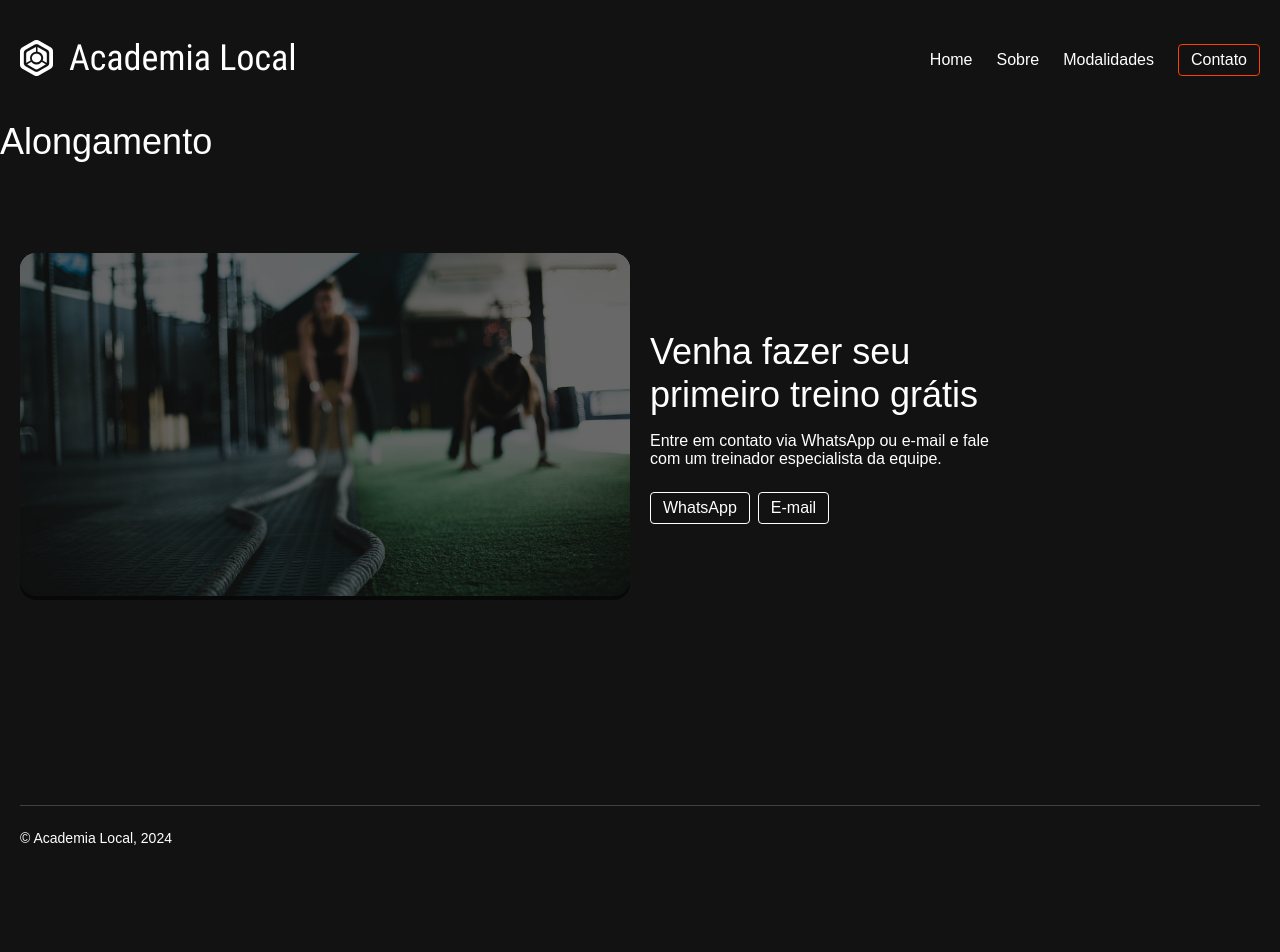
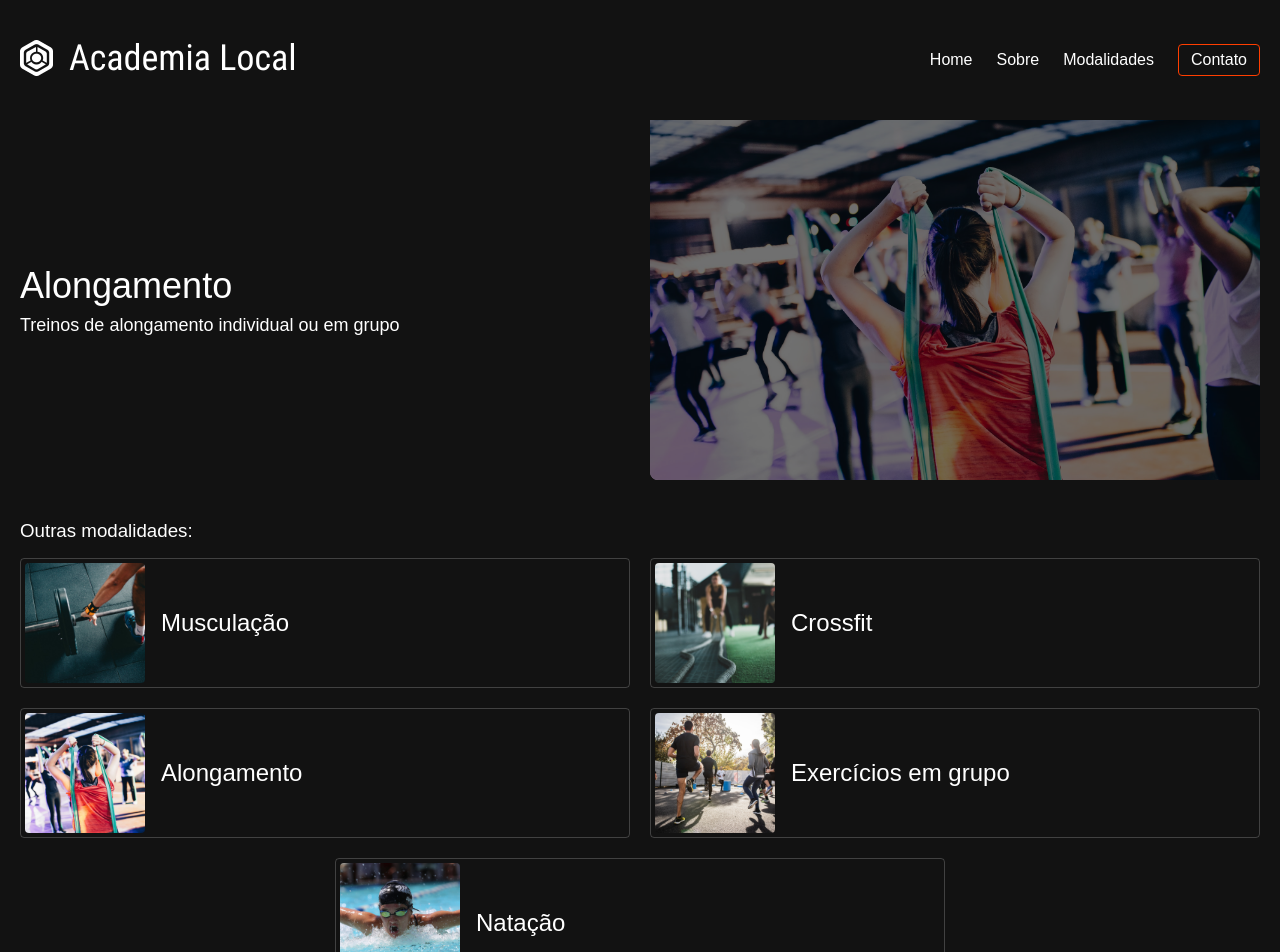
Before and after one commit to kevincamussi/academialocal_svelte, a SvelteKit app: page /modalidades/alongamento in a window 1280 px wide. Shown: the top 952 px of the page. Before the commit the page ends 870 px from the top, so only its background shows below. Built offline with nearby package versions, Linux system fonts and the light colour scheme.

Commit message:
feat: create modalities inside slug page

```diff
--- a/src/lib/Card.svelte
+++ b/src/lib/Card.svelte
@@ -1,12 +1,8 @@
 <script lang="ts">
-	import { page } from '$app/stores';
-
 	export let info: Modalidade;
-
-	let archive = $page.route.id;
 </script>
 
-<a href="{archive}/{info.slug}" class="card">
+<a href="/modalidades/{info.slug}" class="card">
 	<img src={info.img} alt={info.name} />
 	<h2>{info.name}</h2>
 </a>
--- a/src/lib/Footer.svelte
+++ b/src/lib/Footer.svelte
@@ -45,6 +45,7 @@
 				max-width: 100%;
 				border-radius: 16px;
 				object-fit: cover;
+				display: block;
 			}
 		}
 
--- /dev/null
+++ b/src/lib/IntroSingle.svelte
@@ -0,0 +1,58 @@
+<script lang="ts">
+	export let data;
+</script>
+
+<div class="intro">
+	<div class="intro__wrapper wrap">
+		<div class="intro__info">
+			<h1>{data.name}</h1>
+			<p>{data.content}</p>
+		</div>
+		<div class="intro__img">
+			<img src={data.img} alt={data.name} />
+		</div>
+	</div>
+</div>
+
+<style lang="scss">
+	@use '../styles/colors.scss' as *;
+
+	.intro {
+		&__wrapper {
+			display: grid;
+			grid-template-columns: 1fr 1fr;
+			gap: 20px;
+			height: 360px;
+			align-items: center;
+		}
+
+		&__img {
+			max-width: 100%;
+			margin-right: -20px;
+			position: relative;
+
+			&::before {
+				content: '';
+				display: block;
+				position: absolute;
+				inset: 0;
+				background: colors('overlay');
+				border-radius: 0 0 0 8px;
+			}
+
+			img {
+				width: 100%;
+				max-height: 360px;
+				height: 100%;
+				object-fit: cover;
+				border-radius: 0 0 0 8px;
+				display: block;
+			}
+		}
+
+		p {
+			font-size: calc(18 / 16 * 1rem);
+			margin-top: 8px;
+		}
+	}
+</style>
--- a/src/routes/modalidades/[slug]/+page.svelte
+++ b/src/routes/modalidades/[slug]/+page.svelte
@@ -1,11 +1,39 @@
-<script>
+<script lang="ts">
 	import { page } from '$app/stores';
 	import { modalidades } from '$lib/stores';
+	import IntroSingle from '$lib/IntroSingle.svelte';
+	import Card from '$lib/Card.svelte';
 
 	let modalidade = $page.params.slug;
 	let data = $modalidades.find((e) => e.slug === modalidade);
 </script>
 
 {#if data}
-	<h1>{data.name}</h1>
+	<IntroSingle {data} />
 {/if}
+
+<div class="related">
+	<div class="related__wrapper wrap">
+		<h3>Outras modalidades:</h3>
+
+		<div class="list">
+			{#each $modalidades as info}
+				<Card {info} />
+			{/each}
+		</div>
+	</div>
+</div>
+
+<style lang="scss">
+	.related {
+		margin-top: 40px;
+
+		.list {
+			display: flex;
+			flex-wrap: wrap;
+			gap: 20px;
+			justify-content: center;
+			margin-top: 16px;
+		}
+	}
+</style>
```
